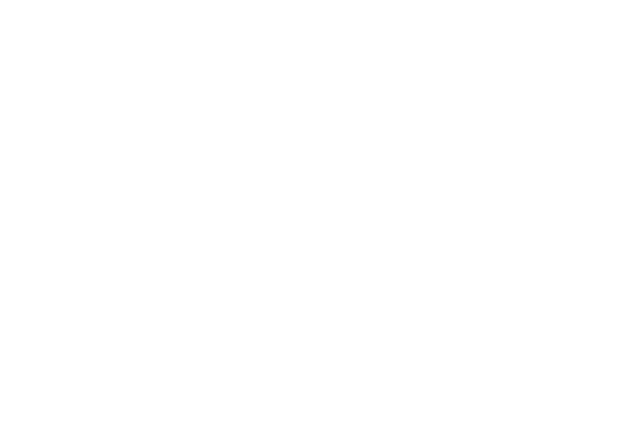
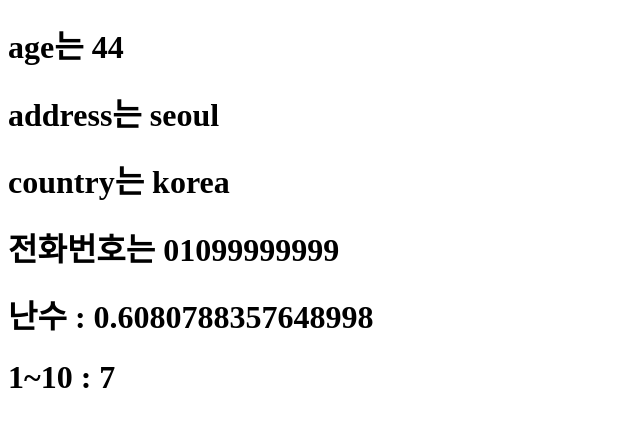
Before and after one commit to sebaek/react20231031, a React (Create React App) app: page / in a window 1280 px wide. Shown: the top 426 px of the page, without its empty margins (0-640 px from the left). Built offline with nearby package versions, Linux system fonts and the light colour scheme.

Commit message:
jsx에서 js 코드 작성은 {} 사용 연습 완료

```diff
--- a/src/App.js
+++ b/src/App.js
@@ -3,8 +3,18 @@
   const country = "korea";
   const phone = "01099999999";
   const age = 44;
+  const randomNumber = Math.random();
 
-  return <></>;
+  return (
+    <>
+      <h1>age는 {age}</h1>
+      <h1>address는 {address}</h1>
+      <h1>country는 {country}</h1>
+      <h1>전화번호는 {phone}</h1>
+      <h1>난수 : {randomNumber}</h1>
+      <h1>1~10 : {Math.ceil(randomNumber * 10)}</h1>
+    </>
+  );
 }
 
 function App() {
```
